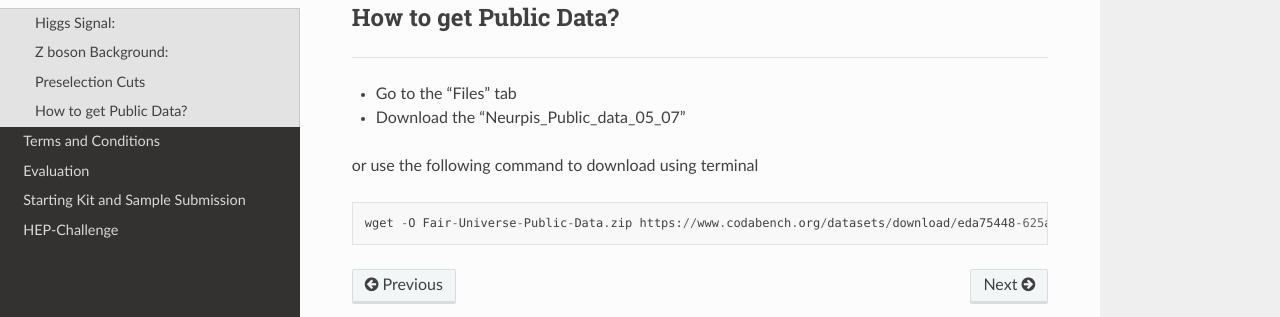
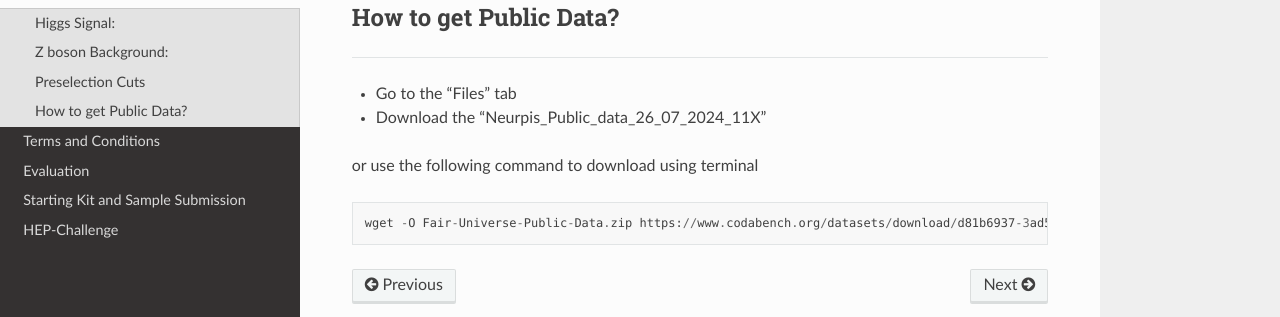
Before and after one commit to FAIR-Universe/HEP-Challenge, a Sphinx documentation site: the page built from docs/pages/data.md, in a window 1280 px wide and 900 px high, scrolled down 2286 px. Shown: the part 466-783 px from the top of the window. Built offline with Sphinx 7.4.7 and the Read the Docs theme 2.0.0, drawn with Linux system fonts in a browser that asks for light colours.

Commit message:
public data link updated

````diff
--- a/docs/pages/data.md
+++ b/docs/pages/data.md
@@ -90,9 +90,9 @@ Only background events coming from $Z$ bosons are included in this challenge. Wh
 ## How to get Public Data?
 ***
 - Go to the "Files" tab
-- Download the "Neurpis_Public_data_05_07"
+- Download the "Neurpis_Public_data_26_07_2024_11X"
 
 or use the following command to download using terminal
 ```
-wget -O Fair-Universe-Public-Data.zip https://www.codabench.org/datasets/download/eda75448-625a-47bf-bb3c-0fd890d9a374/
+wget -O Fair-Universe-Public-Data.zip https://www.codabench.org/datasets/download/d81b6937-3ad5-45a2-b8d9-b78b2e7879d1/
 ```
````
Also changed, not shown: 1 other file.
